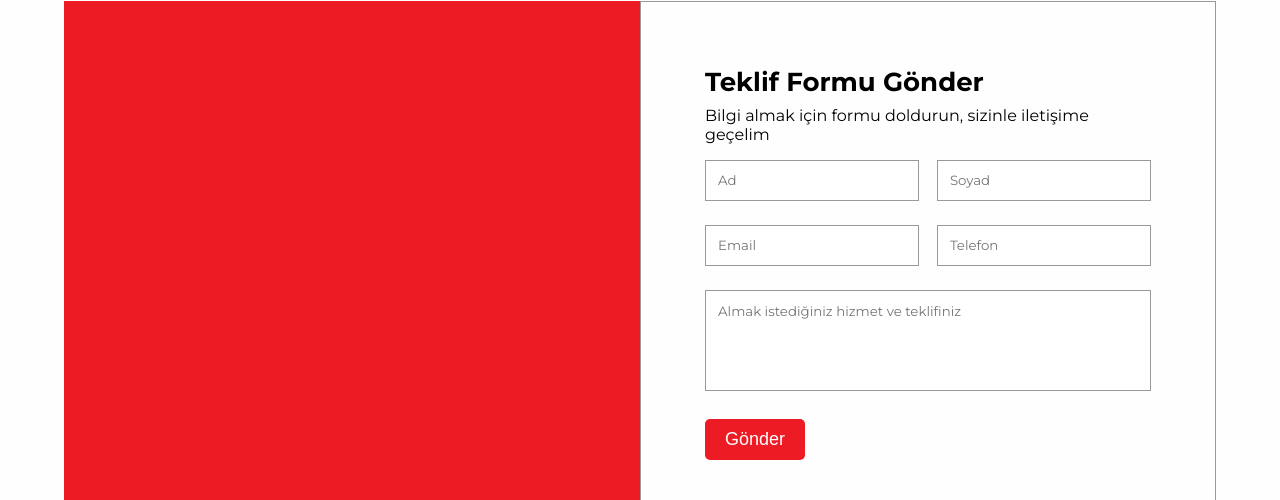
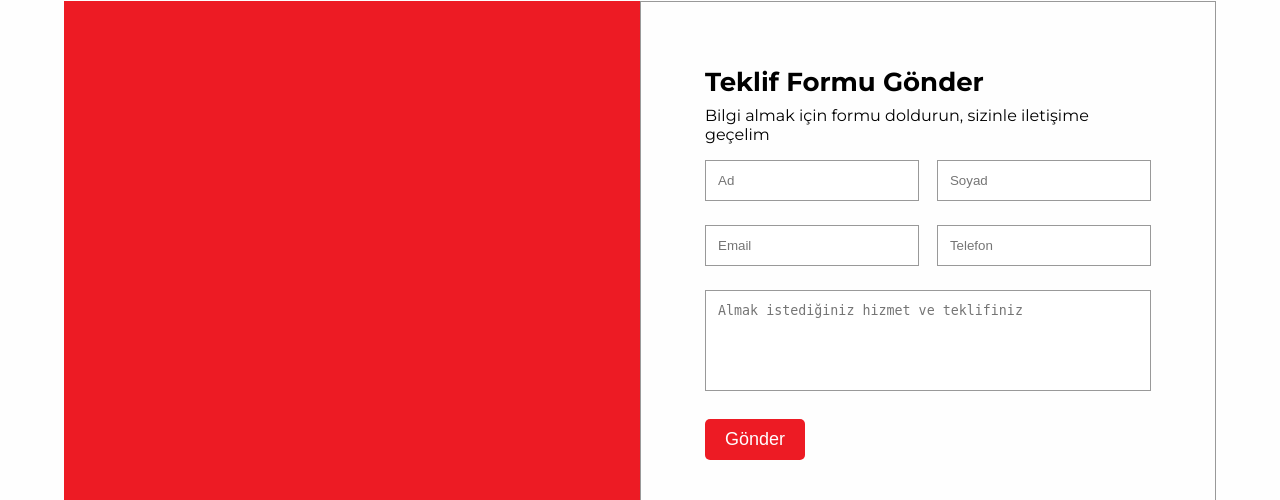
Before and after one commit to ceyda03/levent, a PHP site: page / in a window 1280 px wide. Shown: the part 557-1057 px from the top of the page. Run offline with PHP 8.4, Linux system fonts and the light colour scheme; some libraries are stand-ins or nearby versions.

Commit message:
deneme commit

```diff
--- a/assets/css/style.css
+++ b/assets/css/style.css
@@ -185,9 +185,9 @@ header label{
 
 /* Form */
 
-::placeholder {
+/* ::placeholder {
     font-family: "Montserrat";
-}
+} */
 
 .form-area {
     font-family: "Montserrat";
```
